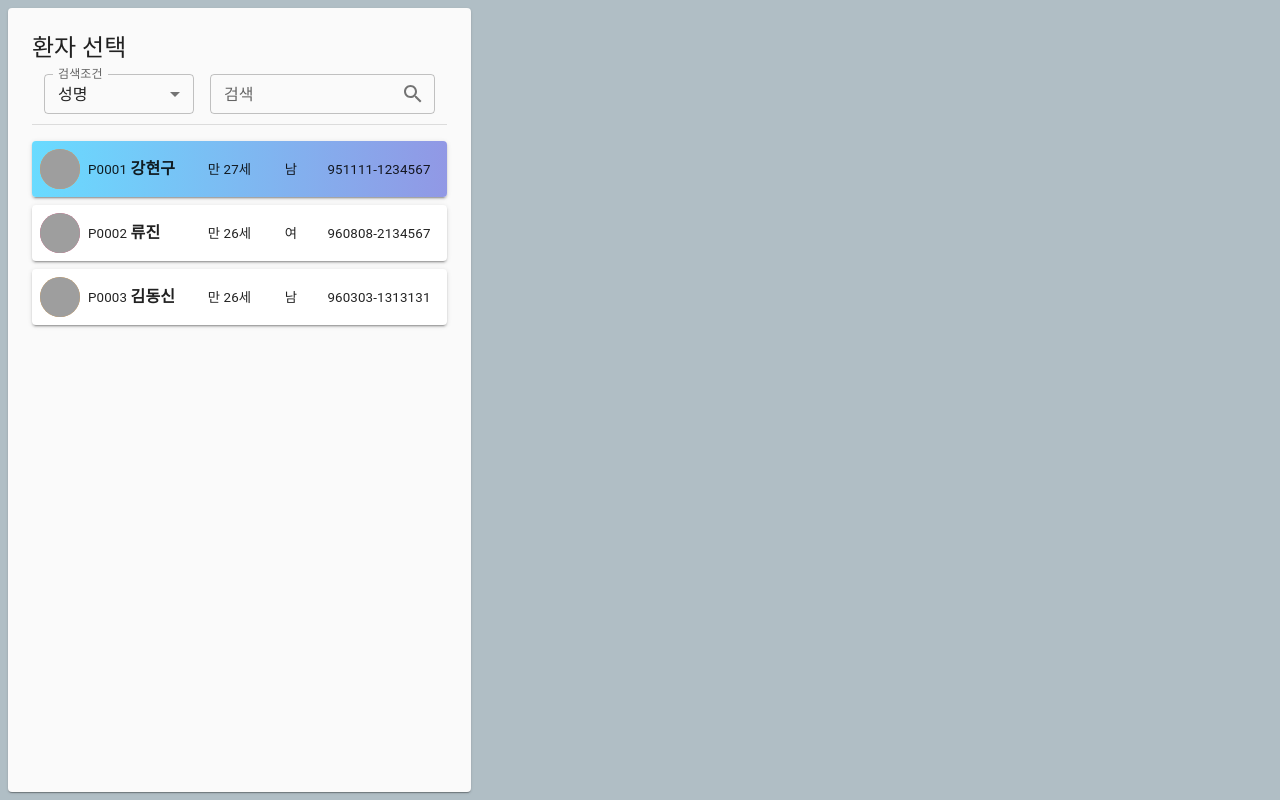
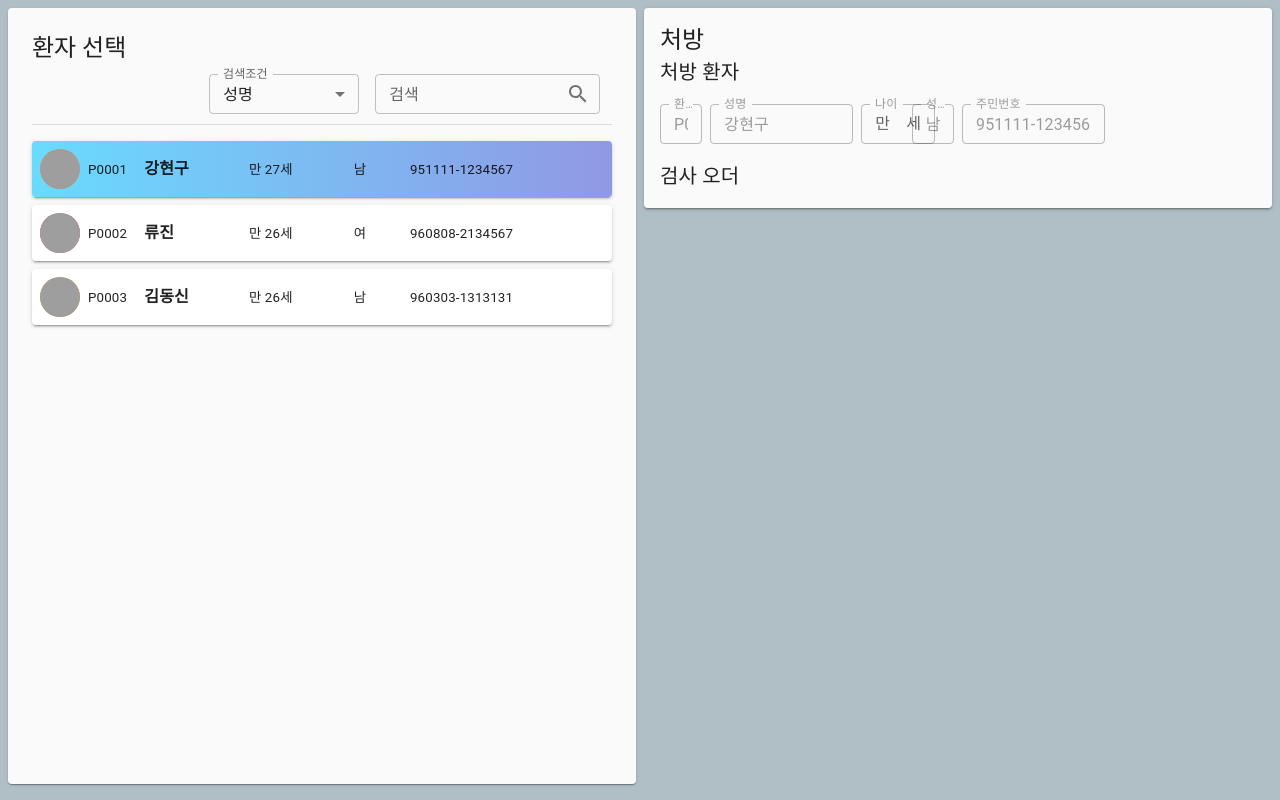
Before and after one commit to rkdgusrn1212/laboratory_information_system, a React (Create React App) app in the folder front/: page /order in a window 1280 px wide. Built offline with nearby package versions, Linux system fonts and the light colour scheme; grey boxes are pictures that could not be loaded.

Commit message:
처방컴포넌트 작성중

```diff
--- a/front/src/components/order/PatientPicker.tsx
+++ b/front/src/components/order/PatientPicker.tsx
@@ -4,7 +4,6 @@ import PatientPickerInput from './PatientPickerInput';
 import PatientPickerList from './PatientPickerList';
 import Typography from '@mui/material/Typography';
 import Divider from '@mui/material/Divider';
-import { ReactEventHandler } from 'react';
 import { Patient } from '../../services/types';
 
 const dummyPatient = [
--- a/front/src/components/order/PrescriptionForm.tsx
+++ b/front/src/components/order/PrescriptionForm.tsx
@@ -1,40 +1,95 @@
 import { useCallback, FormEventHandler, useMemo } from 'react';
+import Paper from '@mui/material/Paper';
 import Box from '@mui/material/Box';
 import TextField from '@mui/material/TextField';
 import Grid from '@mui/material/Grid';
+import Typography from '@mui/material/Typography';
+import InputAdornment from '@mui/material/InputAdornment';
 import { Patient } from '../../services/types';
 
-const PrescriptionForm: React.FC<{ patient: Patient }> = ({ patient }) => {
+const PrescriptionForm: React.FC<{ patient: Patient | null }> = ({
+  patient,
+}) => {
   const handleSubmit: FormEventHandler = useCallback((event) => {
     event.preventDefault();
     return null;
   }, []);
-  const age = useMemo(
-    () =>
+  const age = useMemo(() => {
+    if (patient) {
+      return (
         new Date(new Date().getTime() - patient.birth.getTime()).getFullYear() -
-      1970,
-    [patient],
+        1970
       );
+    }
+    return 0;
+  }, [patient]);
   return (
+    <Paper elevation={2} sx={{ p: 2 }}>
       <Box component="form" onSubmit={handleSubmit}>
-      <Grid container>
-        <Grid item xs={2}>
-          <TextField label="환자번호" value={patient.no} />
+        <Typography variant="h5">처방</Typography>
+        <Grid container rowSpacing={2} columnSpacing={1}>
+          <Grid item xs={12}>
+            <Typography variant="h6">처방 환자</Typography>
           </Grid>
-        <Grid item xs={2}>
-          <TextField label="환자성명" value={patient.name} />
+          <Grid item xs={1}>
+            <TextField
+              size="small"
+              type="text"
+              label="환자번호"
+              disabled
+              value={patient?.no}
+            />
           </Grid>
-        <Grid item xs={2}>
-          <TextField label="환자나이" value={'만 ' + age + '세'} />
+          <Grid item xs={3}>
+            <TextField
+              size="small"
+              type="text"
+              label="성명"
+              disabled
+              value={patient?.name}
+            />
           </Grid>
-        <Grid item xs={2}>
-          <TextField label="환자나이" value={patient.male ? '남' : '여'} />
+          <Grid item xs={1}>
+            <TextField
+              type="number"
+              size="small"
+              disabled
+              label="나이"
+              InputProps={{
+                startAdornment: (
+                  <InputAdornment position="start">만</InputAdornment>
+                ),
+                endAdornment: (
+                  <InputAdornment position="end">세</InputAdornment>
+                ),
+              }}
+              value={age}
+            />
           </Grid>
-        <Grid item xs={4}>
-          <TextField label="환자나이" value={patient.rnn} />
+          <Grid item xs={1}>
+            <TextField
+              type="text"
+              size="small"
+              label="성별"
+              disabled
+              value={patient?.male ? '남' : '여'}
+            />
+          </Grid>
+          <Grid item xs={3}>
+            <TextField
+              type="text"
+              size="small"
+              label="주민번호"
+              disabled
+              value={patient?.rnn}
+            />
+          </Grid>
+          <Grid item xs={12}>
+            <Typography variant="h6">검사 오더</Typography>
           </Grid>
         </Grid>
       </Box>
+    </Paper>
   );
 };
 export default PrescriptionForm;
--- a/front/src/pages/OrderPage.tsx
+++ b/front/src/pages/OrderPage.tsx
@@ -3,6 +3,8 @@ import CssBaseline from '@mui/material/CssBaseline';
 import { ThemeProvider, createTheme } from '@mui/material';
 import Grid from '@mui/material/Grid';
 import PrescriptionForm from '../components/order/PrescriptionForm';
+import { useState } from 'react';
+import { Patient } from '../services/types';
 
 const theme = createTheme({
   palette: {
@@ -26,18 +28,21 @@ const theme = createTheme({
 });
 
 const OrderPage: React.FC = () => {
+  const [selected, setSelected] = useState<Patient | null>(null);
   return (
     <ThemeProvider theme={theme}>
       <CssBaseline />
-      <Grid container gap={1} sx={{ p: 1, height: '100vh' }}>
-        <Grid item sx={{ height: '100%' }}>
+      <Grid container height={'100vh'} spacing={1} sx={{ p: 1 }}>
+        <Grid item xs={12} md={6} xl={3} sx={{ height: '100%' }}>
           <PatientPicker
             onSelected={(item) => {
-              alert(JSON.stringify(item));
+              setSelected(item);
             }}
           />
         </Grid>
-        <Grid item>{/* <PrescriptionForm patient={null} /> */}</Grid>
+        <Grid item xs={12} md={6} xl={9}>
+          <PrescriptionForm patient={selected} />
+        </Grid>
       </Grid>
     </ThemeProvider>
   );
```
Lines whose indentation alone changed are shown as unchanged.
